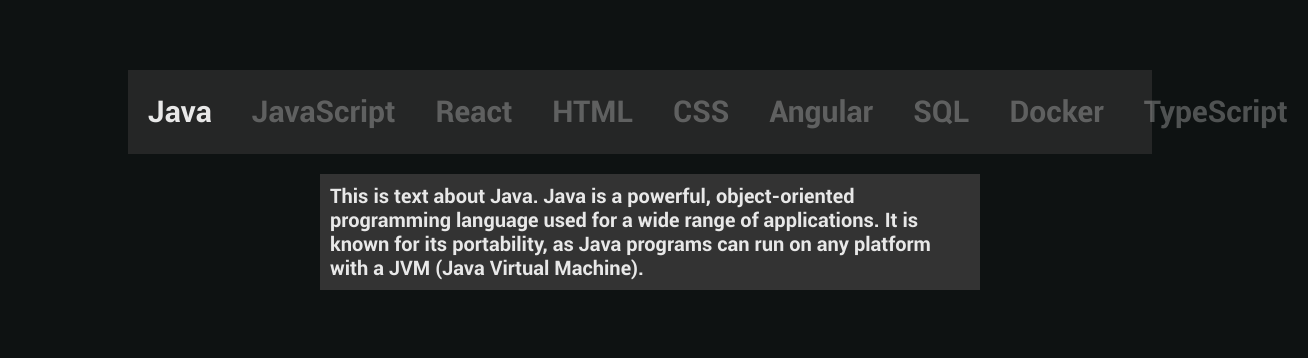
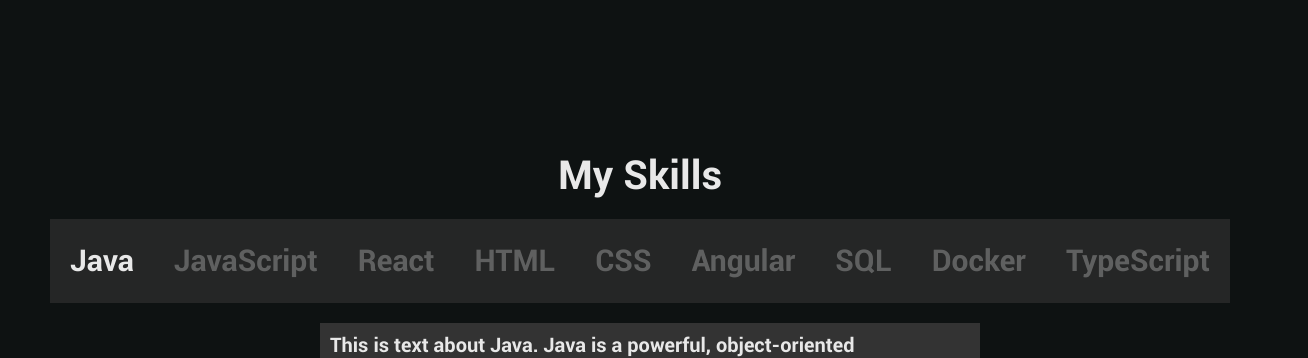
Before and after one commit to Mobiasson/mrt-portfolio, a React (Create React App) app in the folder frontend/: page /homepage in a window 1280 px wide. Shown: the part 989-1347 px from the top of the page, 1308 px wide, since content can reach past the window. Built offline with nearby package versions, Linux system fonts and the light colour scheme.

Commit message:
added a header and fixed animations values

```diff
--- a/frontend/src/pages/Home/HomePage.css
+++ b/frontend/src/pages/Home/HomePage.css
@@ -95,13 +95,31 @@ body {
    border-left: 1px solid #CCCCCC;
 }
 
+.skills-container {
+   display: flex;
+   flex-direction: column;
+   align-items: center;
+   margin-top: 20vh;
+}
+
+.skills-title {
+   font-size: 5vh;
+   text-align: center;
+   margin-bottom: 0;
+   margin-top: 50px;
+}
+
 .skills {
    background-color: rgb(37, 38, 38);
    display: flex;
    font-size: 20px;
-   margin-top: 10%;
+   margin-top: 20px;
    margin-inline: 10%;
    margin-bottom: 20%;
+}
+
+.skills_header {
+
 }
 
 .skills h2 {
--- a/frontend/src/pages/Home/HomePage.js
+++ b/frontend/src/pages/Home/HomePage.js
@@ -82,7 +82,7 @@ const Homepage = () => {
                 <motion.div
                     className="hero_content"
                     initial={{ opacity: 0, scale: 0 }}
-                    animate={{ opacity: isHeroInFocus ? 1 : 0.2, scale: 1 }}
+                    animate={{ opacity: isHeroInFocus ? 1 : 0, scale: 1 }}
                     transition={{ duration: 1 }}
                 >
                     <img src={portrait} alt="profile image" className="hero_image"></img>
@@ -90,7 +90,7 @@ const Homepage = () => {
 
                 <motion.div
                     initial={{ opacity: 0, scale: 0 }}
-                    animate={{ opacity: isHeroInFocus ? 1 : 0.2, scale: 1 }}
+                    animate={{ opacity: isHeroInFocus ? 1 : 0, scale: 1 }}
                     transition={{ duration: 1 }}
                     className="hero_intro">
                     <h2>
@@ -145,6 +145,16 @@ const Homepage = () => {
                 </motion.div>
             </motion.div >
 
+            <div className="skills-container">
+                <motion.h1
+                    initial={{ opacity: 0, y: -20 }}
+                    animate={{ opacity: 1, y: 0 }}
+                    transition={{ duration: 0.7 }}
+                    className="skills-title"
+                >
+                    My Skills
+                </motion.h1>
+
                 <div className="skills">
                     {sections.map(section => (
                         <motion.div
@@ -182,6 +192,8 @@ const Homepage = () => {
                         </motion.div>
                     ))}
                 </div>
+            </div>
+
         </>
     );
 }
```
Lines whose indentation alone changed are shown as unchanged.
